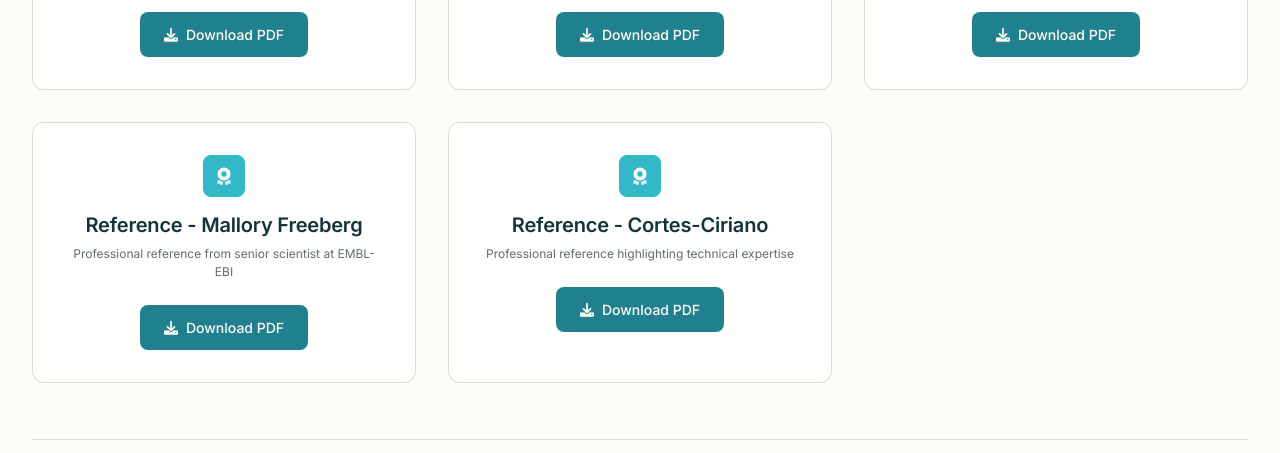
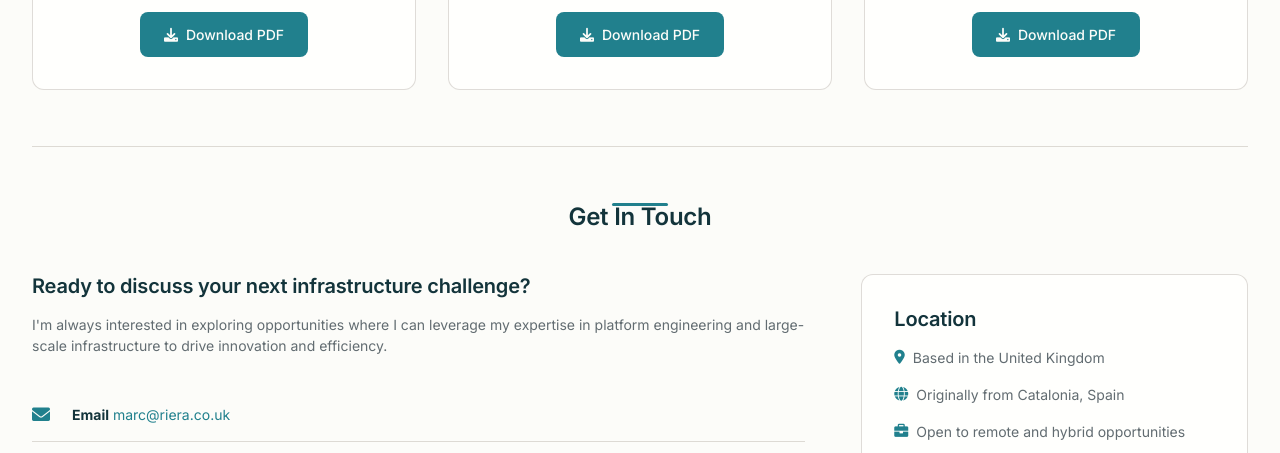
Before and after one commit to joanmarcriera/riera.co.uk, a plain HTML site: page index.html in a window 1280 px wide. Shown: the part 4210-4663 px from the top of the page. Drawn offline with Linux system fonts and the light colour scheme; a web font is replaced by a local one.

Commit message:
remove as they should be upon request

```diff
--- a/index.html
+++ b/index.html
@@ -278,27 +278,7 @@
                         <i class="fas fa-download"></i> Download PDF
                     </a>
                 </div>
-                <div class="document-item">
-                    <div class="document-icon">
-                        <i class="fas fa-award"></i>
-                    </div>
-                    <h3>Reference - Mallory Freeberg</h3>
-                    <p>Professional reference from senior scientist at EMBL-EBI</p>
-                    <a href="assets/documents/20240705 Reference letter for Marc Riera - Mallory Freeberg.pdf" class="download-btn" target="_blank">
-                        <i class="fas fa-download"></i> Download PDF
-                    </a>
-                </div>
-                <div class="document-item">
-                    <div class="document-icon">
-                        <i class="fas fa-award"></i>
-                    </div>
-                    <h3>Reference - Cortes-Ciriano</h3>
-                    <p>Professional reference highlighting technical expertise</p>
-                    <a href="assets/documents/20240702 Reference letter for Marc Riera - Cortes-Ciriano.pdf" class="download-btn" target="_blank">
-                        <i class="fas fa-download"></i> Download PDF
-                    </a>
-                </div>
-            </div>
+           </div>
         </section>
 
         <section id="contact" class="section">
```
